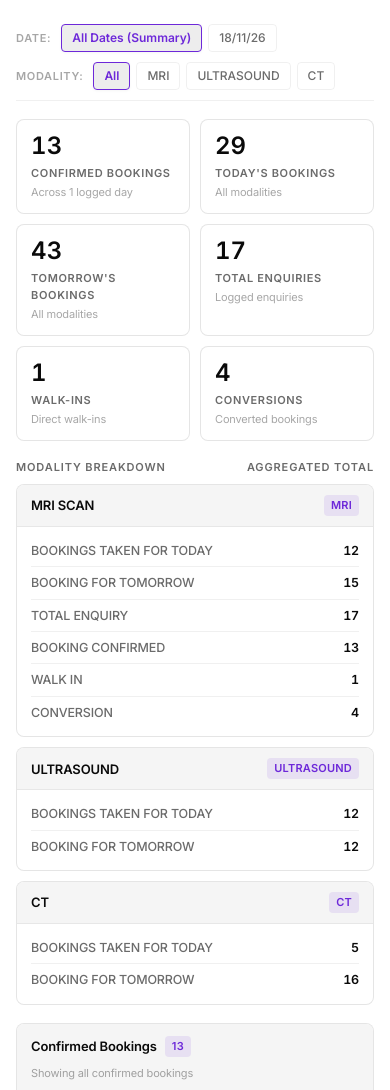
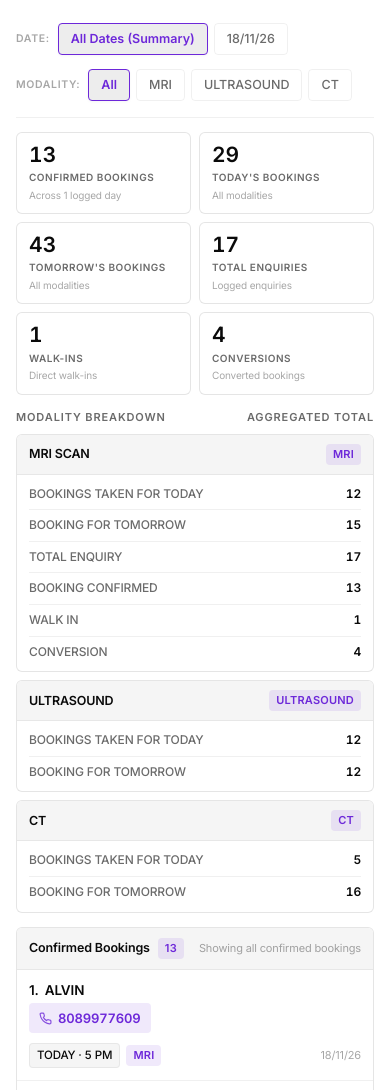
Before and after one commit to harikrishna-t-s/dictionary, a plain HTML site: page index.html in a window 390 px wide. Shown: the part 201-1291 px from the top of the page. Drawn offline with Linux system fonts and the light colour scheme.

```diff
--- a/index.html
+++ b/index.html
@@ -111,6 +111,7 @@
 
 html {
   -webkit-text-size-adjust: 100%;
+  text-size-adjust: 100%;
   background: var(--bg);
   color: var(--text);
   font-family: var(--font);
@@ -140,6 +141,12 @@ button {
   cursor: pointer;
   background: none;
   border: none;
+  -webkit-tap-highlight-color: transparent;
+}
+
+button::-moz-focus-inner {
+  border: 0;
+  padding: 0;
 }
 
 :focus-visible {
@@ -884,6 +891,10 @@ main {
   gap: 5px;
   transition: var(--t), transform 140ms var(--ease-spring);
   user-select: none;
+  -webkit-tap-highlight-color: transparent;
+  touch-action: manipulation;
+  white-space: nowrap;
+  flex-shrink: 0;
 }
 
 .dash-pill:hover {
@@ -1160,13 +1171,201 @@ main {
   }
 }
 
-/* ─── Responsive adjustments ────────────────────────────────────────────── */
-@media (max-width: 540px) {
+/* ─── Responsive adjustments (Mobile, iPhone & Firefox) ─────────────────── */
+@media (max-width: 640px) {
   .header-inner { padding: 12px 16px 0; }
-  main { padding: 18px 16px calc(env(safe-area-inset-bottom) + 48px); }
-  .filter-bar { margin: 0 -16px; padding-left: 16px; }
+  main {
+    padding: 16px 16px calc(env(safe-area-inset-bottom) + 54px);
+    padding-left: max(16px, env(safe-area-inset-left));
+    padding-right: max(16px, env(safe-area-inset-right));
+  }
+  .filter-bar {
+    margin: 0 -16px;
+    padding: 0 16px 3px;
+    -webkit-overflow-scrolling: touch;
+    scrollbar-width: none;
+  }
   .field-row { grid-template-columns: 1fr; gap: 2px; }
   .field-key { font-size: 11px; }
+
+  /* Prevent auto-zooming on iOS Safari and iOS Firefox when tapping search */
+  .search-wrap input {
+    font-size: 16px;
+    height: 38px;
+  }
+  .search-clear {
+    width: 30px;
+    height: 30px;
+  }
+
+  /* Dashboard mobile layout */
+  .dash-view {
+    gap: 14px;
+  }
+
+  .dash-controls {
+    flex-direction: column;
+    align-items: stretch;
+    gap: 10px;
+    padding: 6px 0 12px;
+  }
+
+  .dash-filter-group {
+    display: flex;
+    align-items: center;
+    gap: 6px;
+    overflow-x: auto;
+    flex-wrap: nowrap;
+    -webkit-overflow-scrolling: touch;
+    scrollbar-width: none;
+    -ms-overflow-style: none;
+    margin: 0 -16px;
+    padding: 0 16px 4px;
+  }
+
+  .dash-filter-group::-webkit-scrollbar {
+    display: none;
+  }
+
+  .dash-filter-label {
+    font-size: 10.5px;
+    flex-shrink: 0;
+    margin-right: 2px;
+  }
+
+  .dash-pill {
+    height: 32px;
+    padding: 0 12px;
+    font-size: 12.5px;
+    flex-shrink: 0;
+  }
+
+  /* 2-column balanced KPI grid */
+  .dash-kpis {
+    grid-template-columns: repeat(2, 1fr);
+    gap: 8px;
+  }
+
+  .dash-kpis > .dash-kpi:last-child:nth-child(odd) {
+    grid-column: span 2;
+  }
+
+  .dash-kpi {
+    padding: 10px 12px;
+    border-radius: var(--radius-md);
+  }
+
+  .dash-kpi-val {
+    font-size: 21px;
+    line-height: 1.15;
+  }
+
+  .dash-kpi-label {
+    font-size: 10px;
+    margin-top: 3px;
+    letter-spacing: .05em;
+  }
+
+  .dash-kpi-sub {
+    font-size: 10px;
+    margin-top: 2px;
+  }
+
+  /* Modality breakdown cards */
+  .dash-modalities {
+    grid-template-columns: 1fr;
+    gap: 8px;
+  }
+
+  .dash-mod-card {
+    border-radius: var(--radius-md);
+  }
+
+  .dash-mod-head {
+    padding: 9px 12px;
+  }
+
+  .dash-mod-title {
+    font-size: 12.5px;
+  }
+
+  .dash-mod-body {
+    padding: 4px 12px;
+  }
+
+  .dash-mod-row {
+    padding: 6px 0;
+    font-size: 12px;
+  }
+
+  /* Confirmed Bookings list */
+  .dash-bookings-box {
+    border-radius: var(--radius-md);
+  }
+
+  .dash-bookings-head {
+    padding: 10px 12px;
+    gap: 6px;
+  }
+
+  .dash-bookings-title {
+    font-size: 12.5px;
+  }
+
+  .dash-booking-item {
+    padding: 12px;
+    flex-direction: column;
+    align-items: stretch;
+    gap: 8px;
+  }
+
+  .dash-booking-left {
+    display: flex;
+    flex-direction: column;
+    gap: 4px;
+  }
+
+  .dash-booking-name {
+    font-size: 13.5px;
+    line-height: 1.3;
+  }
+
+  .dash-booking-phone {
+    font-size: 13px;
+    font-weight: 600;
+    padding: 5px 10px;
+    border-radius: var(--radius-sm);
+    background: var(--accent-soft);
+    color: var(--accent);
+    width: fit-content;
+    display: inline-flex;
+    align-items: center;
+    gap: 6px;
+    -webkit-tap-highlight-color: transparent;
+    touch-action: manipulation;
+  }
+
+  .dash-booking-phone:active {
+    opacity: 0.75;
+    transform: scale(0.97);
+  }
+
+  .dash-booking-right {
+    display: flex;
+    align-items: center;
+    gap: 6px;
+    width: 100%;
+    margin-top: 2px;
+  }
+
+  .dash-booking-right .dash-date-badge {
+    margin-left: auto;
+  }
+
+  .dash-slot-badge {
+    font-size: 11.5px;
+    padding: 2.5px 7px;
+  }
 }
 </style>
 </head>
```
